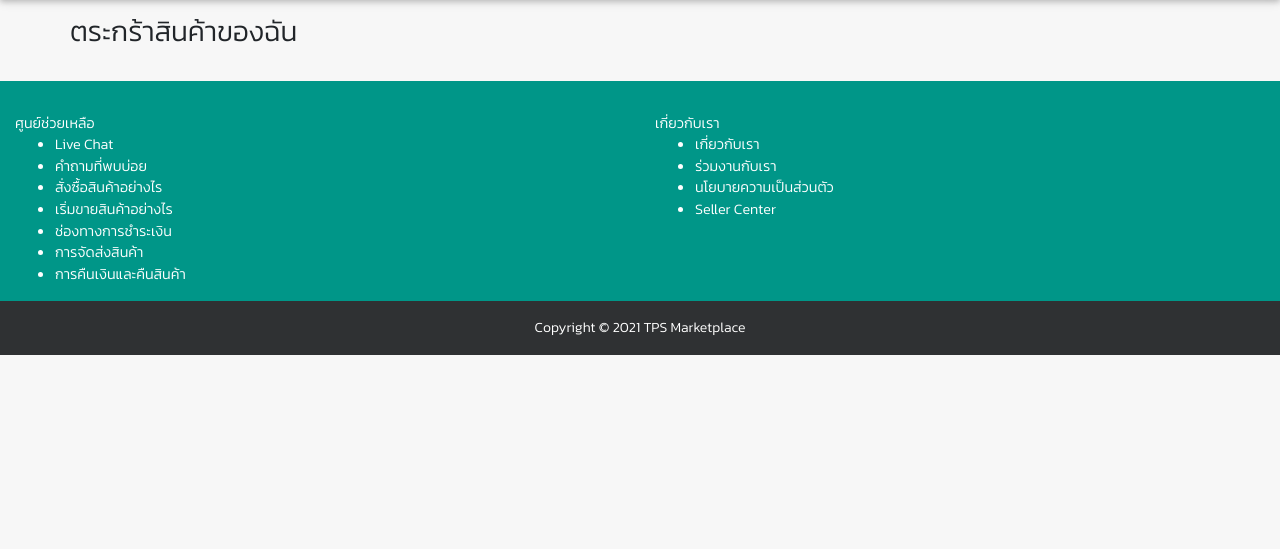
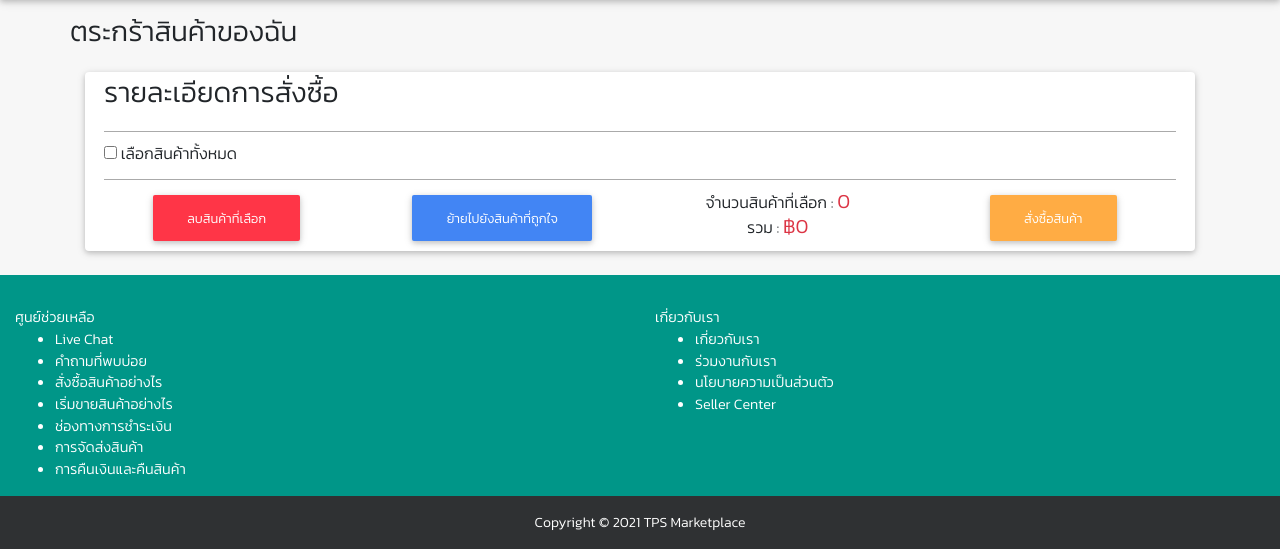
Before and after one commit to ForestCrazy/PHP-Ecommerce-System, a PHP site: page /index.php?page=cart in a window 1280 px wide. Shown: the part 56-605 px from the top of the page. Run offline with PHP 8.4, Linux system fonts and the light colour scheme; the visitor is signed in with stand-in values (Sample User, id 1); data that the repository does not hold is empty; some libraries are stand-ins or nearby versions.

Commit message:
UI - Cart Page

```diff
--- a/page/cart.php
+++ b/page/cart.php
@@ -34,6 +34,45 @@ if (!isset($_SESSION['username'])) {
                 }
             })
         }
+
+        function checkoutFromCart() {
+
+            var productSelect = $('input#productSelect:checked').map(function() {
+                return $(this).val();
+            })
+            productSelect = productSelect.get();
+            if (productSelect.length > 0) {
+                $.get('API/generateCartTemp.php', {
+                    p_id: productSelect
+                }).then((res) => {
+                    try {
+                        var resp = JSON.parse(res);
+                    } catch (e) {
+                        Swal.fire(
+                            'เกิดข้อผิดพลาดในการสั่งซื้อสินค้า',
+                            'เกิดข้อผิดพลาดไม่ทราบสาเหตุ',
+                            'error',
+                        )
+                    }
+                    if (resp['success'] == true) {
+                        window.location.href = '?page=checkout&cart_id=' + resp['cart_token'];
+                    } else {
+                        Swal.fire(
+                            'เกิดข้อผิดพลาดในการสั่งซื้อสินค้า',
+                            resp['reason'] ? resp['reason'] : '',
+                            'error',
+                        )
+                    }
+                })
+            } else {
+                Swal.fire(
+                    'เกิดข้อผิดพลาดในการสั่งซื้อสินค้า',
+                    'กรุณาเลือกสินค้าก่อนทำการสั่งซื้อ',
+                    'error',
+                )
+            }
+
+        }
     </script>
     <div class='row col-top'>
         <h3>ตระกร้าสินค้าของฉัน</h3>
@@ -46,16 +85,16 @@ if (!isset($_SESSION['username'])) {
             ?>
                     <div class='col card col-top'>
                         <div class="h-100 d-flex justify-content-start align-items-center">
-                            <input type='checkbox' name='product_id' value='<?= $fetch_cart['product_id'] ?>'/>
+                            <input type='checkbox' id='productSelect' name='product_checkout[]' value='<?= $fetch_cart['product_id'] ?>' />
                             <img src='<?= $fetch_cart['img_url'] ?>' style="max-height: 120px;" alt="" class="img-fluid" />
                             <div class='flex-fill'>
                                 <div class='row' style='margin-left: 0px!important; margin-right: 0px!important;'>
                                     <div class='col-10'>
                                         <h5 class='card-title'><?= $fetch_cart['product_name'] ?></h5>
                                         ราคาต่อชิ้น : <?= $fetch_cart['product_price'] ?>
-                                        <br/>
+                                        <br />
                                         จำนวนสินค้า : <?= $fetch_cart['quantity'] ?>
-                                        <br/>
+                                        <br />
                                         ราคารวม : <?= $fetch_cart['product_price'] * $fetch_cart['quantity'] ?>
                                     </div>
                                     <div class='col-2'>
@@ -78,5 +117,40 @@ if (!isset($_SESSION['username'])) {
             ?>
         </div>
     </div>
+    <div class='result-cart card col-top p-1' style='position: -webkit-sticky; position: sticky; bottom:0;'>
+        <div class='col-12'>
+            <h3>รายละเอียดการสั่งซื้อ</h3>
+            <div class="categories-line"></div>
+            <input type='checkbox' id='selectAllItem' /> เลือกสินค้าทั้งหมด
+            <div class="categories-line"></div>
+            <div class='row text-center'>
+                <div class='col-md-3'>
+                    <button class='btn btn-danger'>
+                        ลบสินค้าที่เลือก
+                    </button>
+                </div>
+                <div class='col-md-3'>
+                    <button class='btn btn-primary' style='background-color: rgb(255, 69, 0);'>
+                        ย้ายไปยังสินค้าที่ถูกใจ
+                    </button>
+                </div>
+                <div class='col-md-3'>
+                    <div>
+                        <span class='d-inline'>จำนวนสินค้าที่เลือก : </span>
+                        <h5 class='d-inline' style='color: var(--red);'>0</h5>
+                    </div>
+                    <div>
+                        <span class='d-inline'>รวม : </span>
+                        <h5 class='d-inline' style='color: var(--red);'>฿0</h5>
+                    </div>
+                </div>
+                <div class='col-md-3'>
+                    <div class='btn text-white' style='background-color: #ffac44;' onclick='checkoutFromCart()'>
+                        สั่งซื้อสินค้า
+                    </div>
+                </div>
+            </div>
+        </div>
+    </div>
 <?php
 }
```
